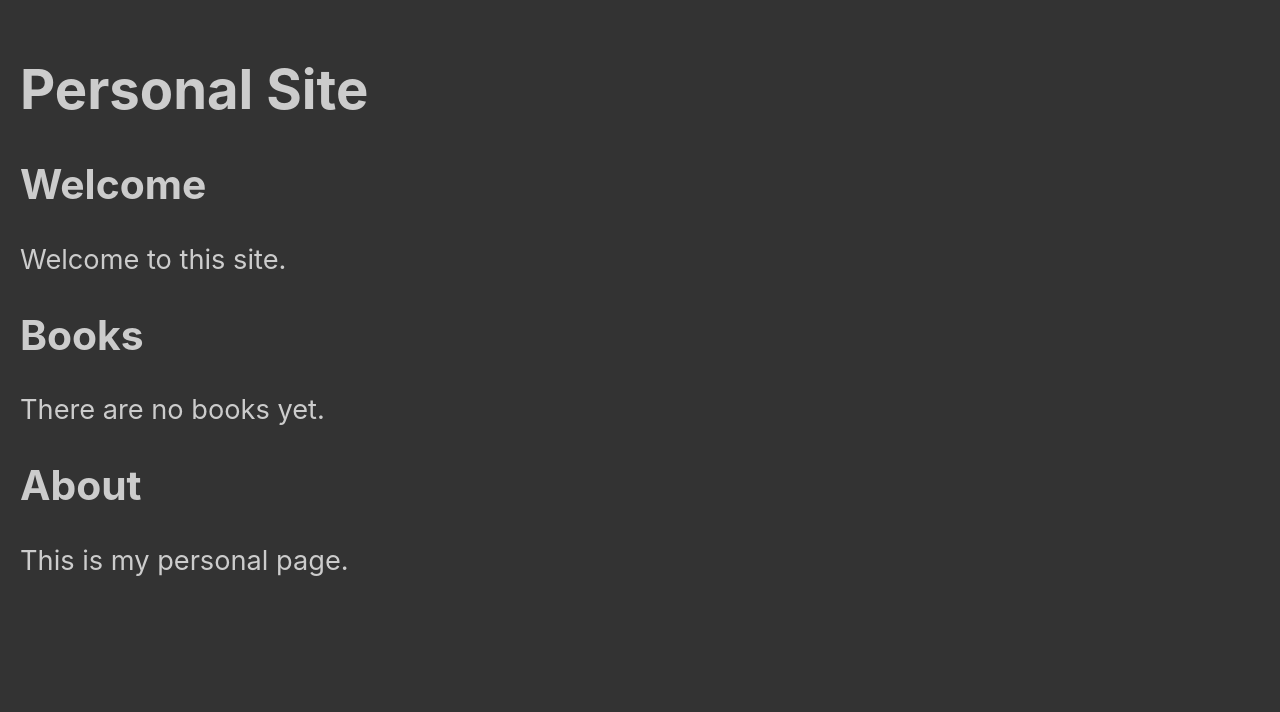
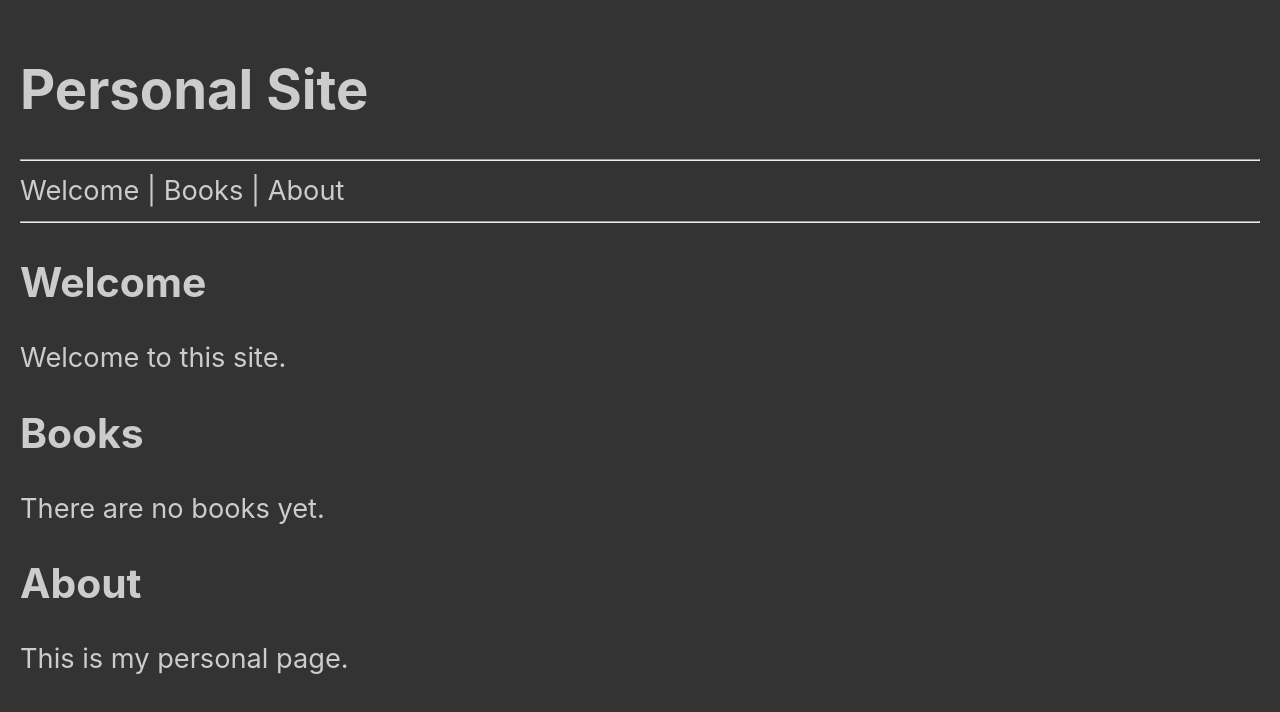
Before and after one commit to edwardtanguay/live-coding-react-router-simple-nav-site, a React (Vite) app: page / in a window 1280 px wide. Shown: the top 712 px of the page. Built offline with nearby package versions, Linux system fonts and the light colour scheme.

Commit message:
basic navbar

```diff
--- a/src/App.jsx
+++ b/src/App.jsx
@@ -8,6 +8,9 @@ function App() {
 	return (
 		<div className="App">
 			<h1>Personal Site</h1>
+			<hr/>
+			Welcome | Books | About
+			<hr/>
 			<PageWelcome />
 			<PageBooks/>
 			<PageAbout/>
```
